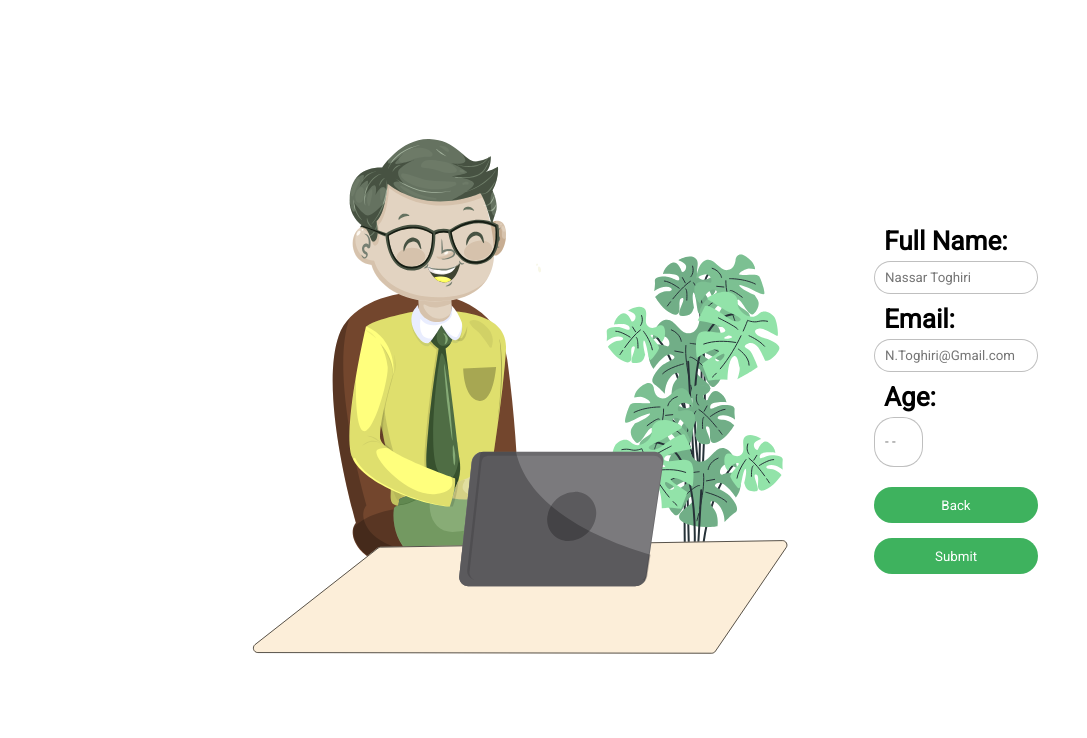
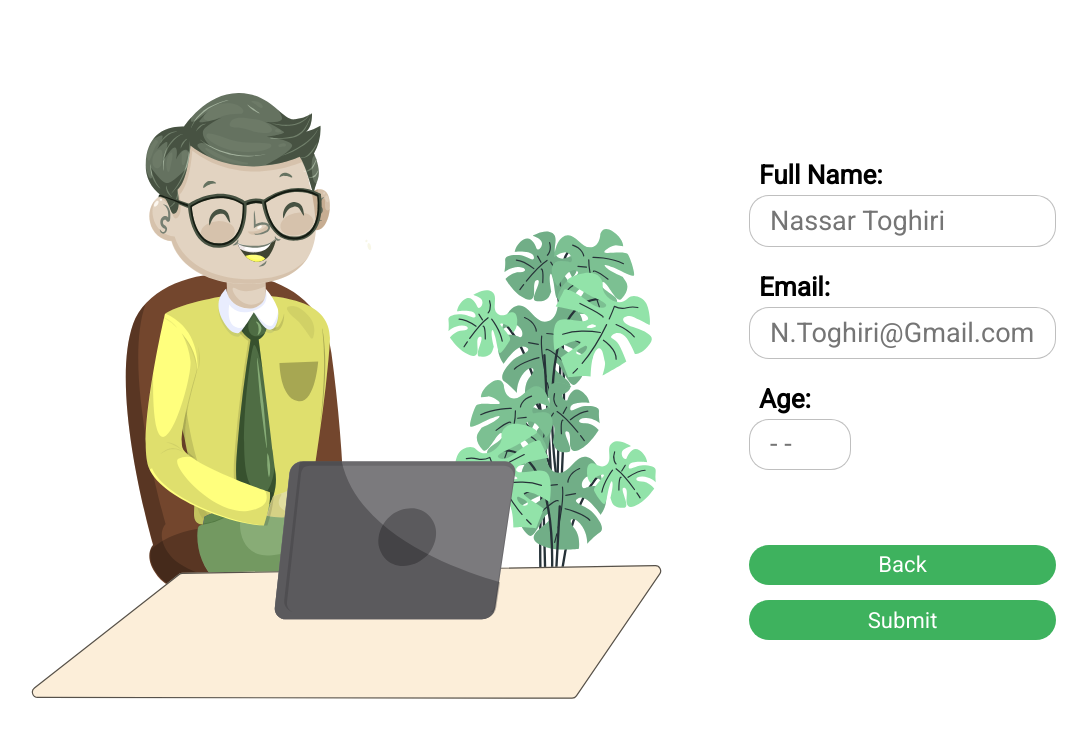
Before and after one commit to gustavoeyros/survey-form, a website: page pages/sixth-page.html in a window 1280 px wide. Shown: the whole page, without its empty margins (0-1087 px from the left). Drawn offline with Linux system fonts and the light colour scheme; files whose address does not match are found by name.

Commit message:
fix: inputs sizes sixth page desktop

```diff
--- a/assets/css/styles.css
+++ b/assets/css/styles.css
@@ -296,15 +296,15 @@ input[type="checkbox"]:checked{
 .sixth-desc{
     display: flex;
     flex-direction: column;
-
+    width: 40%;
 }
 .sixth-form{
-display: flex;
+   display: flex;
    flex-direction: column;
-   gap: 10px;
+   gap: 25px;
 }
 .sixth-img{
-    width: 552px;
+    width: 650px;
 }
 .input-title{
     font-size: 2.6rem;
@@ -323,35 +323,37 @@ display: flex;
     border: 1px solid rgba(0, 0, 0, 0.25);
     color: rgba(0, 0, 0, 0.25);
     border-radius: 20px;
-    width: 100%;
-    height: 3.3rem;
-    padding-left: 1rem;
+    width: 60%;
+    height: 5.2rem;
+    padding: 2rem;
+    font-size: 2.7rem;
 }
 .input-field-age{
     border: 1px solid rgba(0, 0, 0, 0.25);
     color: rgba(0, 0, 0, 0.25);
     border-radius: 20px;
-    width: 30%;
+    width: 20%;
     height: 1rem;
     height: 5rem;
-    padding-left: 1rem;
+   padding: 2rem;
+   font-size: 2.7rem;
 }
 
 .buttons-sixth{
     display: flex;
     flex-direction: column;
     gap: 1.5rem;
-    padding-top: 1rem;
+    padding-top: 5rem;
 }
 .buttons-sixth button{
     background-color: #3EB25E;
     outline: 0;
     border: none;
     border-radius: 35px;
-    width: 100%;
-    height: 3.6rem;
+    width: 60%;
+    height: 4rem;
     color: white;
-
+    font-size: 2.2rem;
 }
 
 
```
